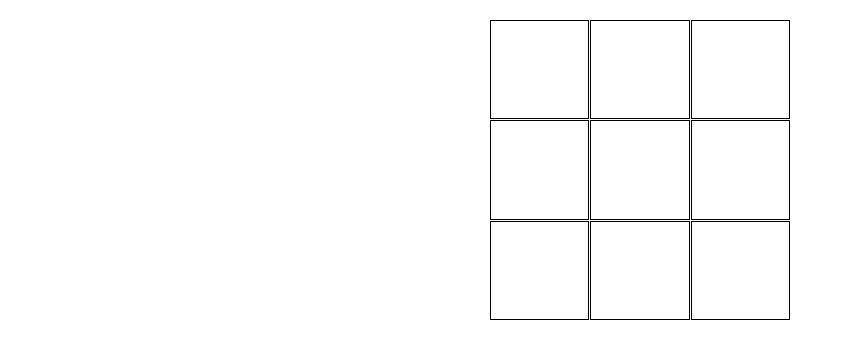
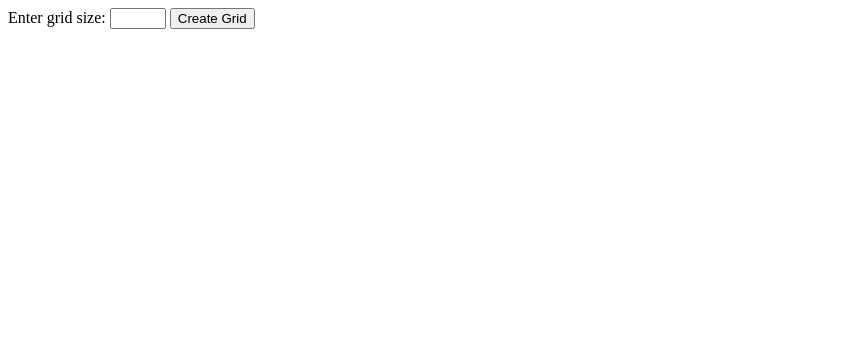
Before and after one commit to johnreybillones/Etch-A-Sketch, a plain HTML site: page index.html in a window 1280 px wide. Shown: the whole page, without its empty margins (0-845 px from the left). Drawn offline with Linux system fonts and the light colour scheme.

Commit message:
added functionality

```diff
--- a/index.html
+++ b/index.html
@@ -1,23 +1,18 @@
 <!DOCTYPE html>
 <html lang="en">
 <head>
-	<meta charset="UTF-8">
-	<meta name="viewport" content="width=device-width, initial-scale=1.0">
-	<link rel="stylesheet" href="styles.css">
+  <meta charset="UTF-8">
+  <meta name="viewport" content="width=device-width, initial-scale=1.0">
+  <link rel="stylesheet" href="styles.css">
 	<title>Etch A Sketch</title>
 </head>
 <body>
-	<div class="container">
-		<div></div>
-		<div></div>
-		<div></div>
-		<div></div>
-		<div></div>
-		<div></div>
-		<div></div>
-		<div></div>
-		<div></div>
-	</div>
-	<script src="script.js"></script>
+  <label for="size">Enter grid size: </label>
+  <input type="number" id="size" min="1" max="20">
+  <button onclick="generateGrid()">Create Grid</button>
+
+  <div id="grid"></div>
+
+  <script src="script.js"></script>
 </body>
 </html>
--- a/script.js
+++ b/script.js
@@ -0,0 +1,18 @@
+function generateGrid() {
+	let size = document.getElementById("size").value;
+	let grid = document.getElementById("grid");
+
+	// Clear old grid
+	grid.innerHTML = "";
+
+	// Set grid template based on input size
+	grid.style.gridTemplateColumns = `repeat(${size}, 1fr)`;
+	grid.style.gridTemplateRows = `repeat(${size}, 1fr)`;
+
+	// Create divs
+	for (let i = 0; i < size * size; i++) {
+		let cell = document.createElement("div");
+		cell.classList.add("cell");
+		grid.appendChild(cell);
+	}
+}
--- a/styles.css
+++ b/styles.css
@@ -1,16 +1,9 @@
-.container {
-		display: grid;
-		grid-template-columns: repeat(3, 1fr);
-		gap: 1px;
-		width: 300px;
-		height: 300px;
-		margin: 20px auto;
+#grid {
+	display: grid;
+	gap: 5px; /* space between boxes */
+	margin-top: 20px;
 }
-
-.container div {
-		border: 1px solid black;
+.cell {
+	border: 1px solid #333;
+	aspect-ratio: 1 / 1; /* keeps squares */
 }
-
-.container div:hover {
-		background-color: gray;
-}
```
